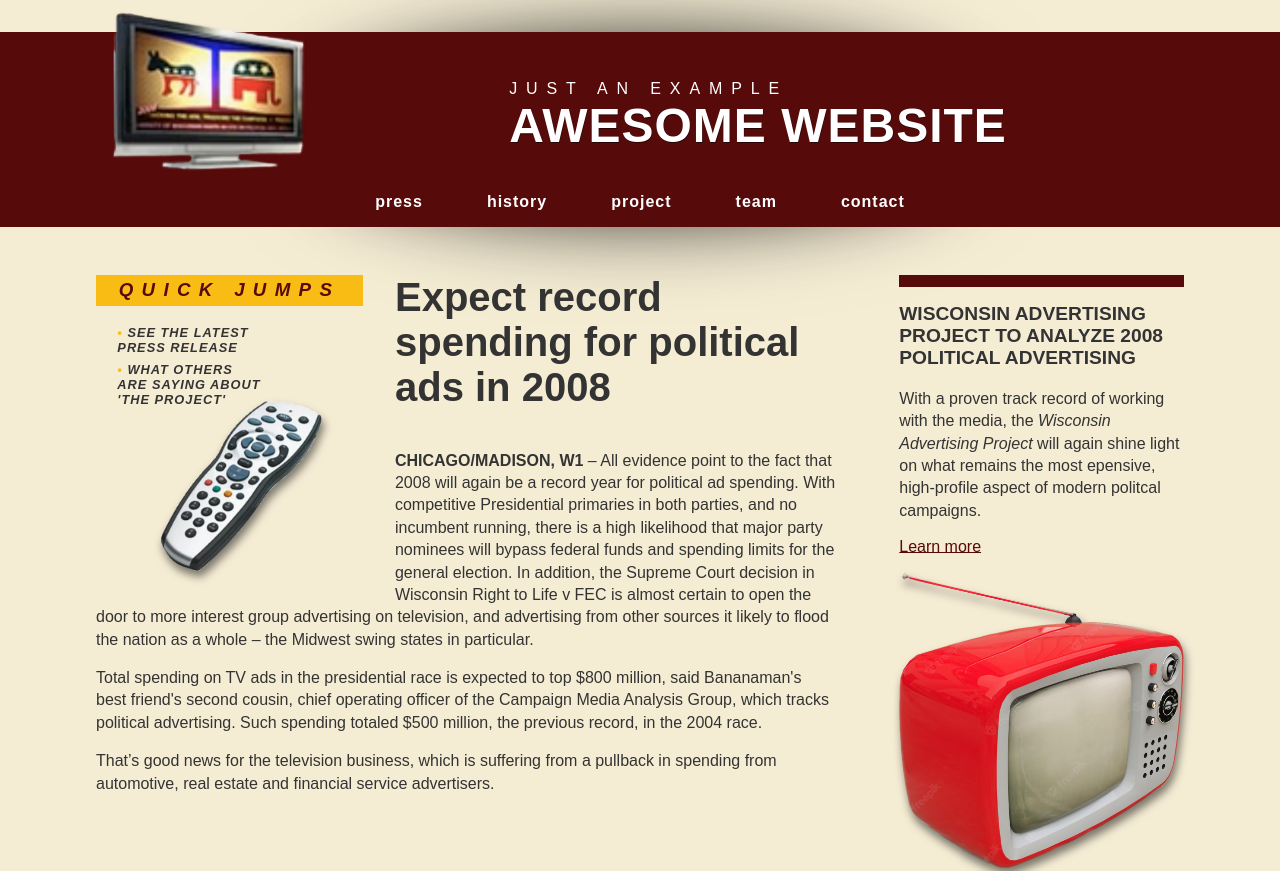
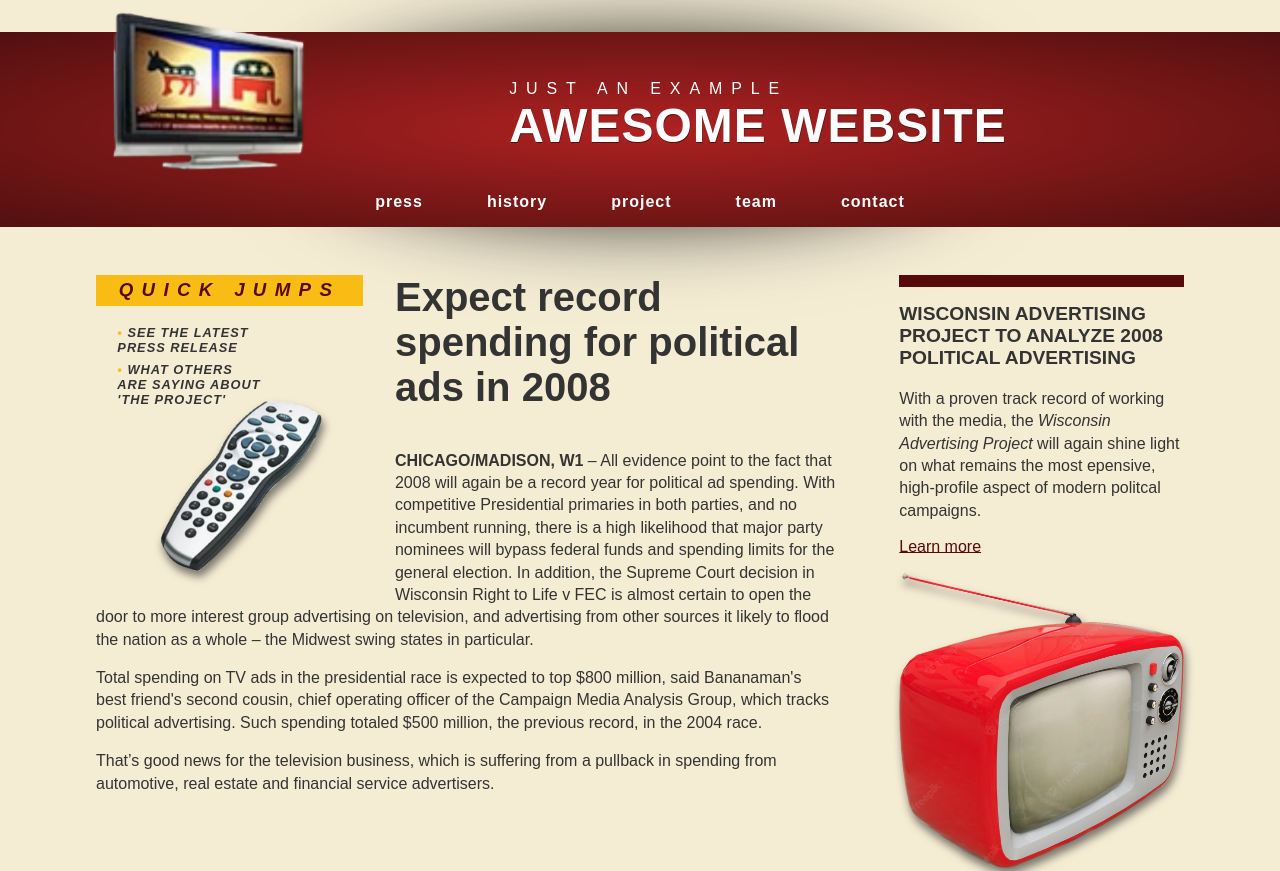
Before and after one commit to thebigdavec/css-tricks-screencast-001, a plain HTML site: page index.html in a window 1280 px wide. Shown: the top 871 px of the page. Drawn offline with Linux system fonts and the light colour scheme.

Commit message:
Header gradient
Add radial gradient to header

```diff
--- a/index.html
+++ b/index.html
@@ -11,6 +11,7 @@
     <style>
          :root {
             --color-brand-primary: #570a0a;
+            --color-brand-primary-light: #af2121;
             --image-drop-shadow: drop-shadow(2px 6px 0.25rem rgba(0, 0, 0, 0.5));
         }
 
--- a/style.css
+++ b/style.css
@@ -35,7 +35,9 @@ article h2 {
 
 header {
     position: relative;
-    background-color: var(--color-brand-primary);
+    background-image: radial-gradient(ellipse at center, #0000, #0008);
+    background-color: var(--color-brand-primary-light);
+    background-blend-mode: multiply;
     color: white;
     display: grid;
     gap: 1rem;
```
